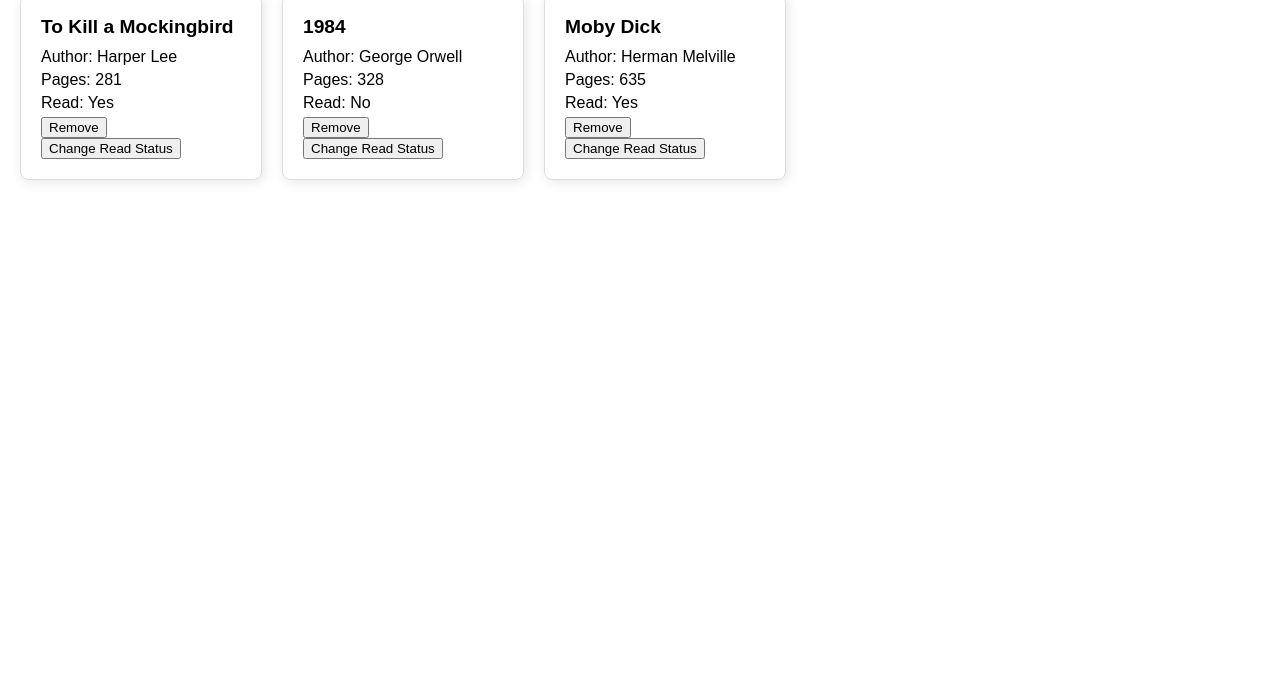
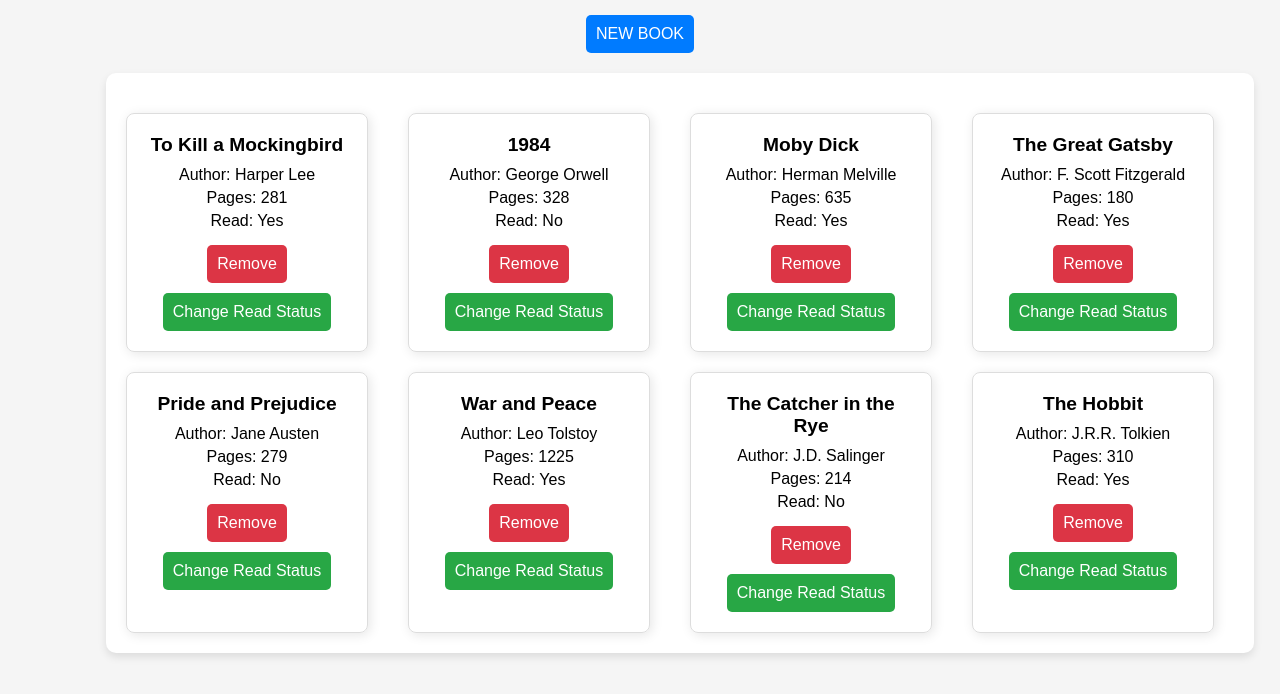
Before and after one commit to Lati-byte/Library-app, a plain HTML site: page index.html in a window 1280 px wide. Shown: the part 106-800 px from the top of the page. Drawn offline with Linux system fonts and the light colour scheme.

Commit message:
Updated UI of the app

```diff
--- a/app.js
+++ b/app.js
@@ -58,6 +58,7 @@ function displayLibrary() {
      //  remove button
     const removeButton = document.createElement('button');
     removeButton.textContent = 'Remove';
+    removeButton.classList.add('remove-button'); // Add class for styling
     removeButton.setAttribute('data-index', index);
     removeButton.onclick = function() {
       removeBookFromLibrary(index);
@@ -67,6 +68,7 @@ function displayLibrary() {
      // toggle read status button
      const toggleReadButton = document.createElement('button');
      toggleReadButton.textContent = 'Change Read Status';
+     toggleReadButton.classList.add('toggle-read-button'); // Add class for styling
      toggleReadButton.setAttribute('data-index', index);
      toggleReadButton.onclick = function() {
        toggleReadStatus(index);
@@ -119,6 +121,11 @@ document.getElementById("newBookForm").addEventListener("submit", function(event
 
 
 
-addBookToLibrary('To Kill a Mockingbird', 'Harper Lee', 281, true);
-addBookToLibrary('1984', 'George Orwell', 328, false);
-addBookToLibrary('Moby Dick', 'Herman Melville', 635, true);
+  addBookToLibrary('To Kill a Mockingbird', 'Harper Lee', 281, true);
+  addBookToLibrary('1984', 'George Orwell', 328, false);
+  addBookToLibrary('Moby Dick', 'Herman Melville', 635, true);
+  addBookToLibrary('The Great Gatsby', 'F. Scott Fitzgerald', 180, true);
+  addBookToLibrary('Pride and Prejudice', 'Jane Austen', 279, false);
+  addBookToLibrary('War and Peace', 'Leo Tolstoy', 1225, true);
+  addBookToLibrary('The Catcher in the Rye', 'J.D. Salinger', 214, false);
+  addBookToLibrary('The Hobbit', 'J.R.R. Tolkien', 310, true);
--- a/index.html
+++ b/index.html
@@ -7,10 +7,14 @@
     <title>Library app</title>
 </head>
 <body>
+  <div class="container">
+
     <h1>My Library</h1>
     <button id="newBookBtn">NEW BOOK</button>
-    <div id="library" class="library">
-      <!-- Book cards will be inserted here -->
+     <div class="library-container">
+        <div id="library" class="library">
+            <!-- Book cards will be inserted here -->
+        </div>
     </div>
 
     <!-- The Modal -->
--- a/style.css
+++ b/style.css
@@ -1,12 +1,29 @@
 body {
-    font-family: Arial, sans-serif;
+  font-family: Arial, sans-serif;
+  margin: 0;
+  display: flex;
+  justify-content: center;
+  align-items: center;
+  height: 100vh;
+  background-color: #f5f5f5;
+  }
+  .container {
+    text-align: center;
+}
+  .library {
+    display: grid;
+    grid-template-columns: repeat(4, 1fr);
+    gap: 20px;
+    margin-top: 20px;
+  }
+  .library-container {
+    background-color: #fff;
     margin: 20px;
-  }
-  .library {
-    display: flex;
-    flex-wrap: wrap;
-    gap: 20px;
-  }
+    border-radius: 10px;
+    box-shadow: 0 4px 8px rgba(0, 0, 0, 0.1);
+    padding: 20px;
+    width: 100%; /* Set the width to 80% of the container */
+}
   .card {
     border: 1px solid #ddd;
     border-radius: 8px;
@@ -18,10 +35,30 @@ body {
     font-size: 1.2em;
     margin: 0 0 10px;
   }
+  button {
+    margin-top: 10px;
+    padding: 10px;
+    font-size: 1em;
+    border: none;
+    border-radius: 5px;
+    cursor: pointer;
+    color: #fff; /* Set text color to white */
+    transition: background-color 0.3s; /* Add transition for hover effect */
+}
   .card p {
     margin: 5px 0;
   }
+  #newBookBtn {
+    background-color: #007bff;
+    margin-top: 20px;
+}
 
+.remove-button {
+  background-color: #dc3545;
+}
+.toggle-read-button {
+  background-color: #28a745;
+}
   .modal {
     display: none;
     position: fixed;
```
